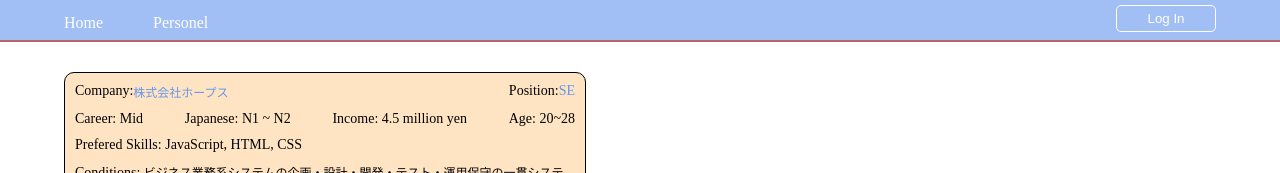
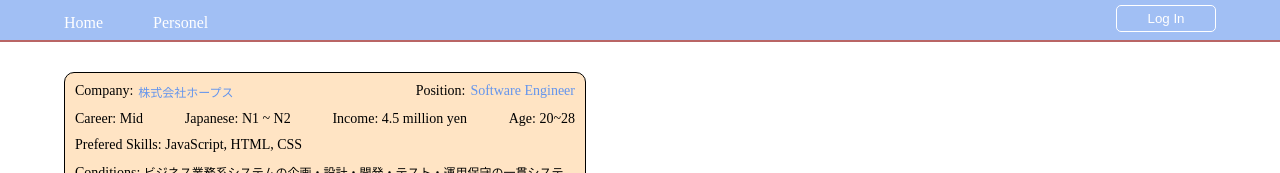
Before and after one commit to bitterhippo/Gobound, a Next.js app: page /jobs in a window 1280 px wide. Shown: the top 173 px of the page. Built offline with nearby package versions, Linux system fonts and the light colour scheme.

Commit message:
Table.js > removed
Table.js removed. Creating custom tables was not a great idea.

```diff
--- a/components/Cards/JobsCard.js
+++ b/components/Cards/JobsCard.js
@@ -25,7 +25,7 @@ const JobsCard = ({ jobsData }) => {
       {/*     first row of card    */}
       <div style={styles.tableRow}>
         <div style={styles.linkDiv}>
-          Company:
+          Company:<span style={styles.spacer}/>
           <StyledLink
           to={hp}
           name={<span style={styles.smallText}>{company}</span>}
@@ -33,7 +33,7 @@ const JobsCard = ({ jobsData }) => {
           />
         </div>
         <div style={styles.linkDiv}>
-          Position:
+          Position:<span style={styles.spacer}/>
           <StyledLink
           to={jd}
           name={position}
@@ -77,24 +77,15 @@ const styles = {
     flexDirection: 'row',
     justifyContent: 'space-between'
   },
-  left: {
-    display: 'block',
-    textAlign: 'start'
-  },
-  middle: {
-    display: 'block',
-    textAlign: 'center'
-  },
-  right: {
-    display: 'block',
-    textAlign: 'end'
-  },
   linkDiv: {
     display: 'flex',
     flexDirecton: 'row'
   },
   smallText: {
     fontSize: 12
+  },
+  spacer: {
+    width: 5
   }
 };
 
--- a/components/DefaultData.js
+++ b/components/DefaultData.js
@@ -2,7 +2,7 @@ const defaultData = [{
   company: '株式会社ホープス',
   hp: 'https://www.hopes-ise.co.jp/en/',
   career: 'Mid',
-  position: 'SE',
+  position: 'Software Engineer',
   jd: 'https://www.careercross.com/job/detail-1245466?sid=70375510&page=1',
   age: '20~28',
   income: '4.5 million yen',
```
Also changed, not shown: components/Tables/CustomTable.js (deleted, +0 -36 lines).
